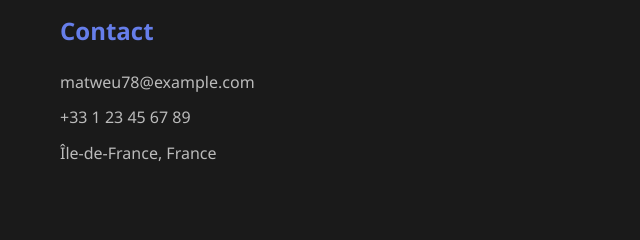
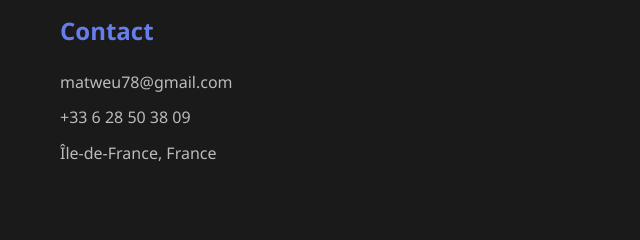
Before and after one commit to Matweu78/stage, a plain HTML site: page index.html in a window 1280 px wide. Shown: the part 2326-2566 px from the top of the page, 0-640 px from the left. Drawn offline with Linux system fonts and the light colour scheme.

Commit message:
Update contact information in footer section

```diff
--- a/index.html
+++ b/index.html
@@ -458,8 +458,8 @@
             <div class="footer-content">
                 <div class="footer-section">
                     <h3>Contact</h3>
-                    <a href="mailto:matweu78@example.com">matweu78@example.com</a>
-                    <a href="tel:+33123456789">+33 1 23 45 67 89</a>
+                    <a href="mailto:matweu78@gmail.com">matweu78@gmail.com</a>
+                    <a href="tel:+33628503809">+33 6 28 50 38 09</a>
                     <p>Île-de-France, France</p>
                 </div>
 
```
